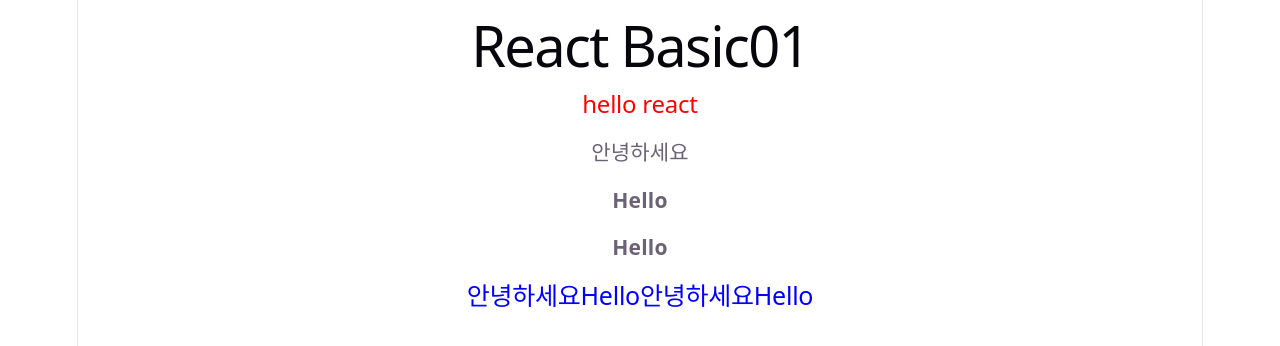
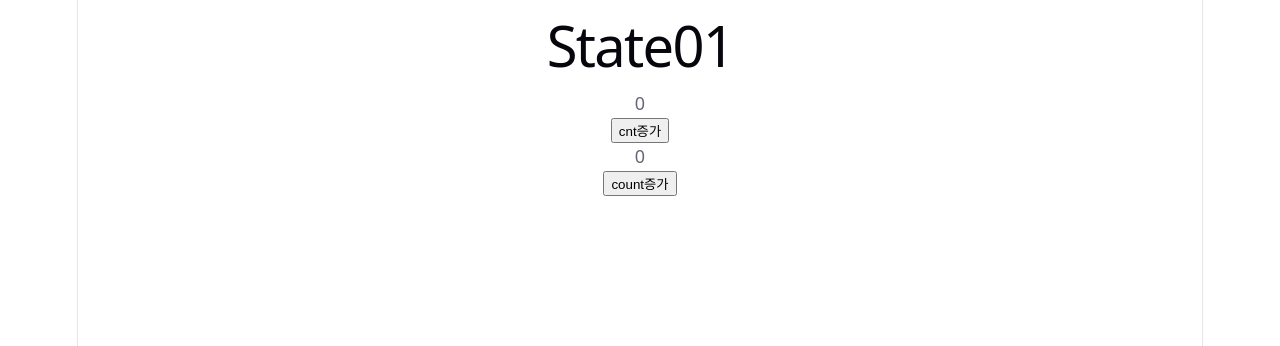
Before and after one commit to PSK6262/Study_8, a React (Vite) app in the folder files/react/react-study/: page / in a window 1280 px wide. Shown: the top 346 px of the page. Built offline with nearby package versions, Linux system fonts and the light colour scheme.

Commit message:
리액트 useState 기본개념(렌더링,예약)

```diff
--- a/files/react/react-study/src/App.jsx
+++ b/files/react/react-study/src/App.jsx
@@ -3,13 +3,13 @@
 import viteLogo from './assets/vite.svg'
 import heroImg from './assets/hero.png'
 import './App.css'
-import Basic01 from './components/Basic01'
+import State01 from './components/State01'
 
 function App() {
   const [count, setCount] = useState(0)
 
   return (
-    <Basic01/>
+    <State01/>
   )
 }
 
--- /dev/null
+++ b/files/react/react-study/src/components/State01.jsx
@@ -0,0 +1,40 @@
+import { useState } from "react";
+
+function State01(){
+
+    let cnt = 0; // 렌더링시 값 유지가 안된다
+    // React Hooks
+    // useState -> 상태 저장 변수, 렌더링시 기존 값 유지
+    // state변수 set함수를 통해서 값 변경 -> re-rendering
+    let [count, setCount] = useState(0); // 렌더링시 값 유지가 된다
+    let [num ,setNum] = useState(0);
+    // const | let [변수명,set함수명] = useState(초기값);
+    return(
+        <div>
+            <h1>State01</h1>
+            <p>{cnt}</p>
+            <button onClick={()=>{
+                console.log('cnt증가 버튼 클릭');
+                cnt++; //렌더링 일어나지 않음
+                console.log(cnt);
+                num++;
+                console.log(num);
+            }}>cnt증가</button>
+            <br />
+            <p>{count}</p>
+            <button onClick={()=>{
+                console.log('count증가 버튼 클릭');
+                setCount(count+1); // 렌더링 발생 조건
+
+                setNum(num+1); // 인근에 있는 렌더링 요소들을 모아서 한번에 실행함
+                //state는 일종의 예약 개념이라 count+1이 두개 있으면 +2가 되는것이 아니라
+                //뒤의 count+1로 덮어씌워져서 +1만 오른다
+                setCount(count+1); //
+                //setCount( count => count +1 ); // 이렇게 해야 한다. 이전 함수값에서 + 1
+                console.log(count);
+            }}>count증가</button>
+        </div>
+    )
+}
+
+export default State01;
```
